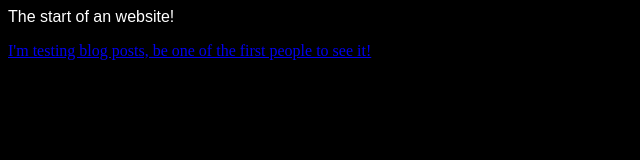
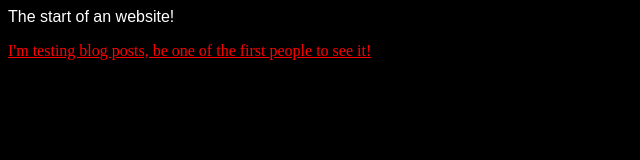
Before and after one commit to Jowdan-dot-com/Jowdan.com, a plain HTML site: page index.html in a window 1280 px wide. Shown: the whole page, without its empty margins (0-640 px from the left). Drawn offline with Linux system fonts and the light colour scheme.

Commit message:
Add link CSS styling

```diff
--- a/index.css
+++ b/index.css
@@ -4,6 +4,11 @@ p {
   color: white;
 }
 
+a {
+ font-family: sans-serif
+  align-content: center;
+  color: red;
+}
 h1 {
    font-family: sans-serif
   align-content: center;
```
